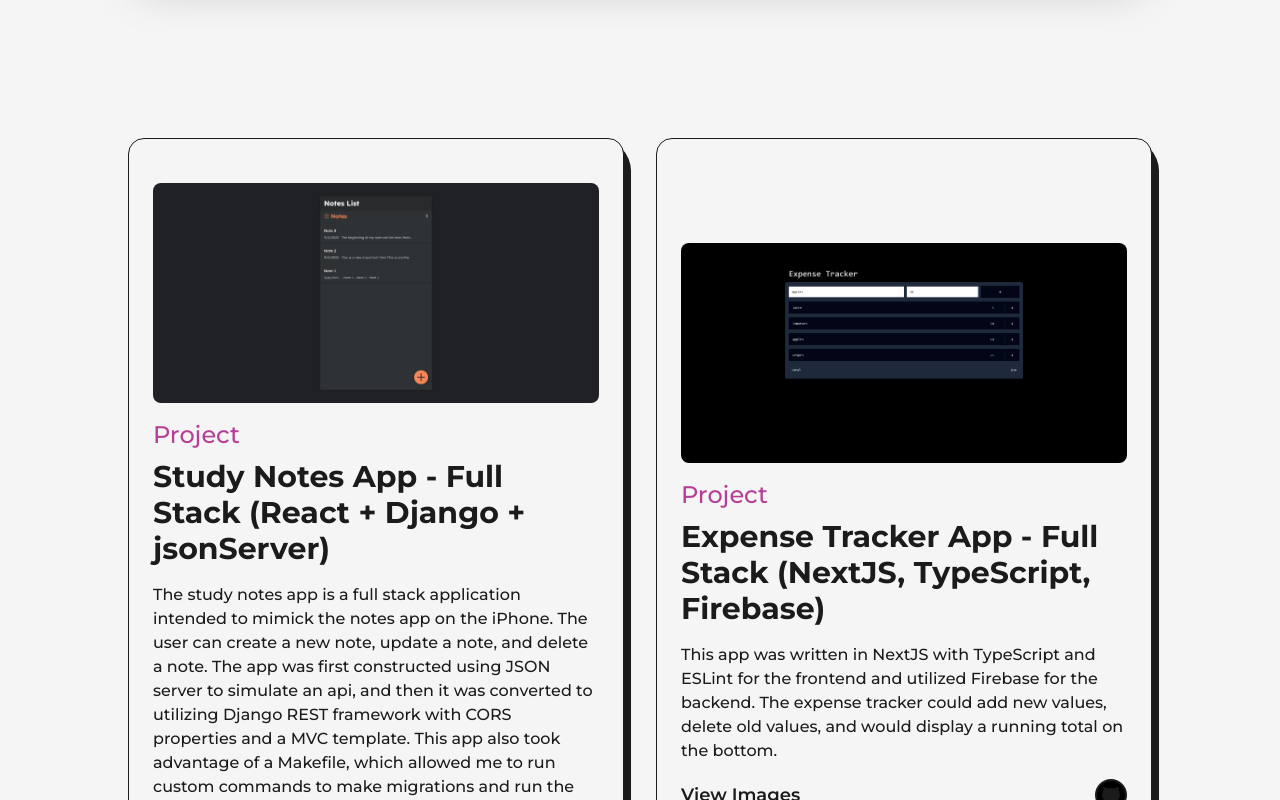
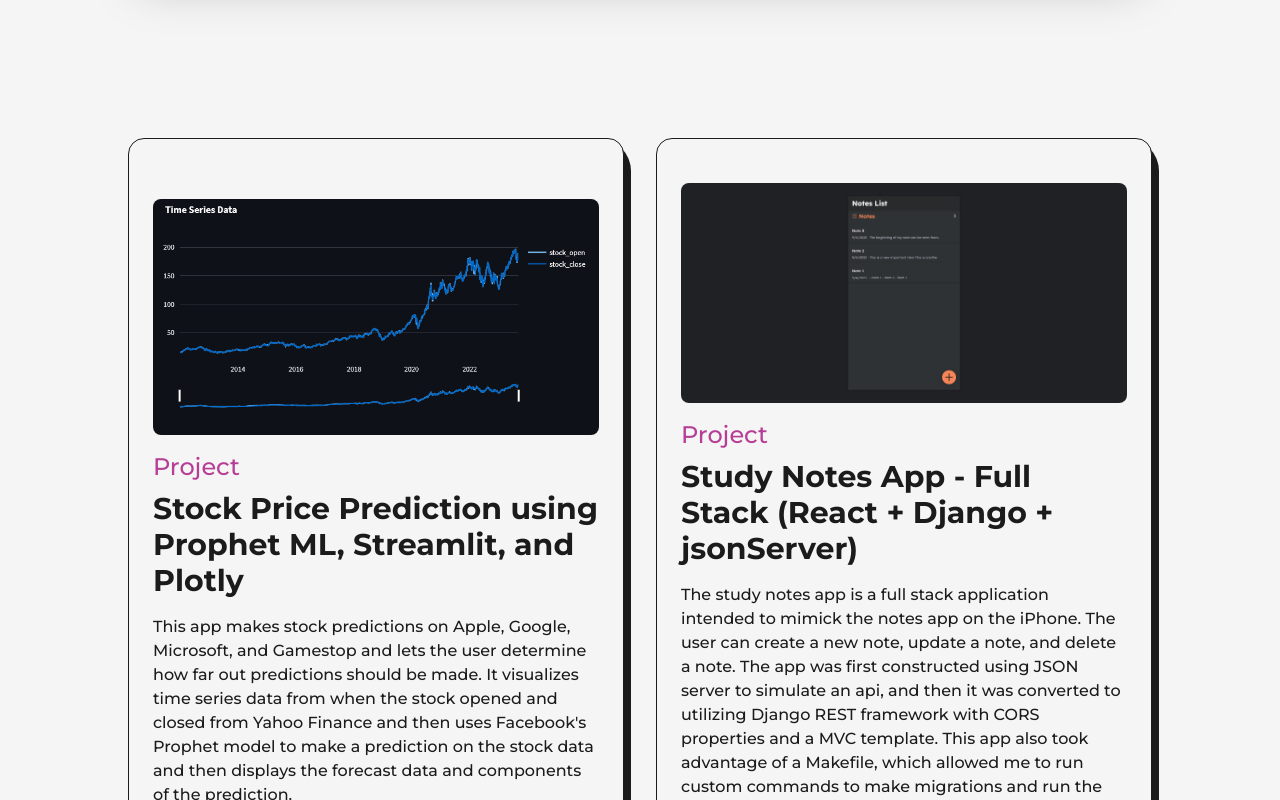
Before and after one commit to williamcaseylucas/williamcaseylucas.github.io, a Next.js app: page /projects in a window 1280 px wide. Shown: the part 1380-2180 px from the top of the page. Built offline with nearby package versions, Linux system fonts and the light colour scheme.

Commit message:
added streamlit for stock prediction

```diff
--- a/src/pages/projects.jsx
+++ b/src/pages/projects.jsx
@@ -4,10 +4,6 @@ import AnimatedText from "@/components/AnimatedText";
 import Link from "next/link";
 import Image from "next/image";
 import { GithubIcon } from "@/components/icons";
-import deepLearningProject from "public/images/projects/deep-learning.jpg";
-import fuelEconomyProject from "public/images/projects/Fuel-Economy.jpg";
-import machineLearningProject from "public/images/projects/machine-learning-project.png";
-import towerDefenseProject from "public/images/projects/tower-defense.png";
 import { motion } from "framer-motion";
 import { useState } from "react";
 import { AiOutlineLeft, AiOutlineRight } from "react-icons/ai";
@@ -20,6 +16,12 @@ import {
   attendance_tracker,
   cloudCents,
 } from "../../public/images/projects/carousel";
+// Standard image imports
+import deepLearningProject from "public/images/projects/deep-learning.jpg";
+import fuelEconomyProject from "public/images/projects/Fuel-Economy.jpg";
+import machineLearningProject from "public/images/projects/machine-learning-project.png";
+import towerDefenseProject from "public/images/projects/tower-defense.png";
+import prophet_stock_prediction from "public/images/projects/ml/streamlit_stock_prediction_prophet.png";
 
 const FramerImage = motion(Image);
 const FeaturedProject = ({
@@ -327,6 +329,17 @@ const projects = () => {
                 images={attendance_tracker}
               />
             </div>
+            {/* Streamlit app prophet */}
+            <div className="md:col-span-6 col-span-12 mb-10">
+              <Project
+                type="Project"
+                title="Stock Price Prediction using Prophet ML, Streamlit, and Plotly"
+                summary="This app makes stock predictions on Apple, Google, Microsoft, and Gamestop and lets the user determine how far out predictions should be made. It visualizes time series data from when the stock opened and closed from Yahoo Finance and then uses Facebook's Prophet model to make a prediction on the stock data and then displays the forecast data and components of the prediction."
+                img={prophet_stock_prediction}
+                link="https://stockforecastappappprophet-eemu7z2kokemct3psm9zg7.streamlit.app/"
+                github="https://github.com/williamcaseylucas/stock_forecast_app_streamlit_prophet"
+              />
+            </div>
             {/* Study notes App */}
             <div className="md:col-span-6 col-span-12 mb-10">
               <Project
```
Also changed, not shown: public/images/projects/ml/streamlit_stock_prediction_prophet.png (added).
